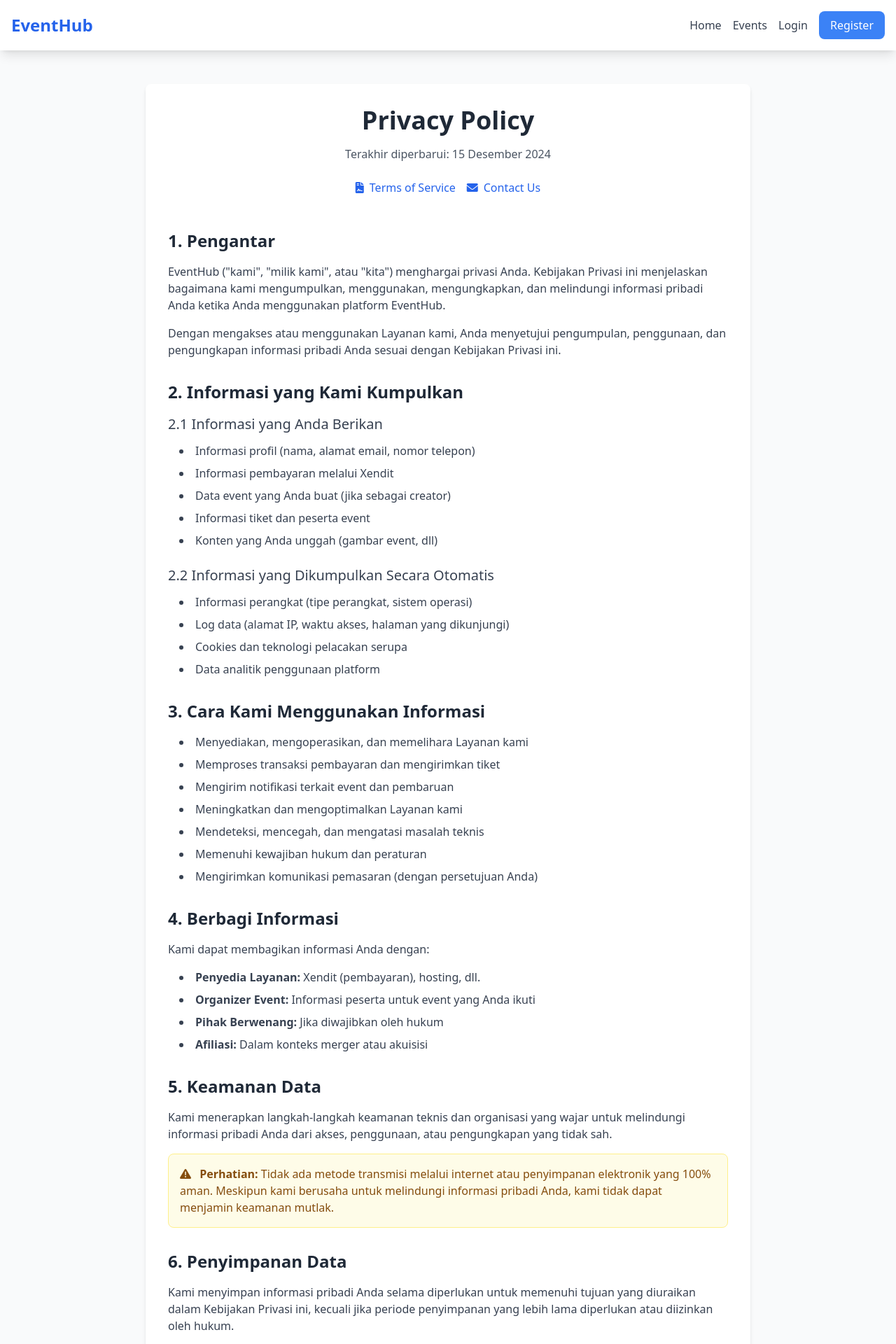
After one commit to Bahrul-Rozak/love, a Node server app: page /privacy in a window 1280 px wide. The commit adds this page. Shown: the top 1920 px of the page at 70% size. Run offline with Node 20, Linux system fonts and the light colour scheme; some libraries are stand-ins or nearby versions.

Commit message:
privacy page

```diff
--- a/app.js
+++ b/app.js
@@ -329,6 +329,15 @@ app.get('/events/:id', async (req, res) => {
 });
 // end halaman event detail
 
+// static page privacy
+app.get('/privacy', (req, res) => {
+    res.render('privacy', {
+        user: req.session.user,
+        title: 'Privacy Policy - EventHub'
+    });
+});
+// end static page privacy
+
 // end routes
 
 // Helper function untuk gambar kota
--- a/partials/footer.ejs
+++ b/partials/footer.ejs
@@ -22,7 +22,7 @@
                 <div>
                     <h4 class="font-semibold mb-4">Legal</h4>
                     <ul class="space-y-2 text-gray-400">
-                        <li><a href="#" class="hover:text-white">Privacy Policy</a></li>
+                        <li><a href="/privacy" class="hover:text-white">Privacy Policy</a></li>
                         <li><a href="#" class="hover:text-white">Terms of Service</a></li>
                     </ul>
                 </div>
--- /dev/null
+++ b/views/privacy.ejs
@@ -0,0 +1,250 @@
+<!DOCTYPE html>
+<html lang="id">
+<head>
+    <meta charset="UTF-8">
+    <meta name="viewport" content="width=device-width, initial-scale=1.0">
+    <title>Privacy Policy - EventHub</title>
+    <script src="https://cdn.tailwindcss.com"></script>
+    <link rel="stylesheet" href="https://cdnjs.cloudflare.com/ajax/libs/font-awesome/6.0.0/css/all.min.css">
+</head>
+<body class="bg-gray-50">
+    <!-- Navigation -->
+    <nav class="bg-white shadow-lg">
+        <div class="max-w-7xl mx-auto px-4">
+            <div class="flex justify-between items-center py-4">
+                <a href="/" class="text-2xl font-bold text-blue-600">EventHub</a>
+                <div class="flex items-center space-x-4">
+                    <a href="/" class="text-gray-700 hover:text-blue-600">Home</a>
+                    <a href="/events" class="text-gray-700 hover:text-blue-600">Events</a>
+                    <% if (user) { %>
+                        <a href="/orders/history" class="bg-blue-500 text-white px-4 py-2 rounded-lg hover:bg-blue-600">
+                            <i class="fas fa-history mr-2"></i>Order History
+                        </a>
+                    <% } else { %>
+                        <a href="/login" class="text-gray-700 hover:text-blue-600">Login</a>
+                        <a href="/register" class="bg-blue-500 text-white px-4 py-2 rounded-lg hover:bg-blue-600">Register</a>
+                    <% } %>
+                </div>
+            </div>
+        </div>
+    </nav>
+
+    <!-- Privacy Policy Content -->
+    <div class="max-w-4xl mx-auto px-4 py-12">
+        <div class="bg-white rounded-lg shadow-md p-8">
+            <!-- Header -->
+            <div class="text-center mb-12">
+                <h1 class="text-4xl font-bold text-gray-800 mb-4">Privacy Policy</h1>
+                <p class="text-gray-600">Terakhir diperbarui: 15 Desember 2024</p>
+                <div class="flex justify-center space-x-4 mt-6">
+                    <a href="/terms" class="text-blue-600 hover:text-blue-800">
+                        <i class="fas fa-file-contract mr-2"></i>Terms of Service
+                    </a>
+                    <a href="/contact" class="text-blue-600 hover:text-blue-800">
+                        <i class="fas fa-envelope mr-2"></i>Contact Us
+                    </a>
+                </div>
+            </div>
+
+            <!-- Introduction -->
+            <div class="mb-8">
+                <h2 class="text-2xl font-semibold text-gray-800 mb-4">1. Pengantar</h2>
+                <p class="text-gray-700 mb-4">
+                    EventHub ("kami", "milik kami", atau "kita") menghargai privasi Anda. Kebijakan Privasi ini menjelaskan bagaimana kami mengumpulkan, menggunakan, mengungkapkan, dan melindungi informasi pribadi Anda ketika Anda menggunakan platform EventHub.
+                </p>
+                <p class="text-gray-700">
+                    Dengan mengakses atau menggunakan Layanan kami, Anda menyetujui pengumpulan, penggunaan, dan pengungkapan informasi pribadi Anda sesuai dengan Kebijakan Privasi ini.
+                </p>
+            </div>
+
+            <!-- Information Collection -->
+            <div class="mb-8">
+                <h2 class="text-2xl font-semibold text-gray-800 mb-4">2. Informasi yang Kami Kumpulkan</h2>
+
+                <div class="mb-6">
+                    <h3 class="text-xl font-medium text-gray-700 mb-3">2.1 Informasi yang Anda Berikan</h3>
+                    <ul class="list-disc list-inside text-gray-700 space-y-2 ml-4">
+                        <li>Informasi profil (nama, alamat email, nomor telepon)</li>
+                        <li>Informasi pembayaran melalui Xendit</li>
+                        <li>Data event yang Anda buat (jika sebagai creator)</li>
+                        <li>Informasi tiket dan peserta event</li>
+                        <li>Konten yang Anda unggah (gambar event, dll)</li>
+                    </ul>
+                </div>
+
+                <div class="mb-6">
+                    <h3 class="text-xl font-medium text-gray-700 mb-3">2.2 Informasi yang Dikumpulkan Secara Otomatis</h3>
+                    <ul class="list-disc list-inside text-gray-700 space-y-2 ml-4">
+                        <li>Informasi perangkat (tipe perangkat, sistem operasi)</li>
+                        <li>Log data (alamat IP, waktu akses, halaman yang dikunjungi)</li>
+                        <li>Cookies dan teknologi pelacakan serupa</li>
+                        <li>Data analitik penggunaan platform</li>
+                    </ul>
+                </div>
+            </div>
+
+            <!-- How We Use Information -->
+            <div class="mb-8">
+                <h2 class="text-2xl font-semibold text-gray-800 mb-4">3. Cara Kami Menggunakan Informasi</h2>
+                <ul class="list-disc list-inside text-gray-700 space-y-2 ml-4">
+                    <li>Menyediakan, mengoperasikan, dan memelihara Layanan kami</li>
+                    <li>Memproses transaksi pembayaran dan mengirimkan tiket</li>
+                    <li>Mengirim notifikasi terkait event dan pembaruan</li>
+                    <li>Meningkatkan dan mengoptimalkan Layanan kami</li>
+                    <li>Mendeteksi, mencegah, dan mengatasi masalah teknis</li>
+                    <li>Memenuhi kewajiban hukum dan peraturan</li>
+                    <li>Mengirimkan komunikasi pemasaran (dengan persetujuan Anda)</li>
+                </ul>
+            </div>
+
+            <!-- Data Sharing -->
+            <div class="mb-8">
+                <h2 class="text-2xl font-semibold text-gray-800 mb-4">4. Berbagi Informasi</h2>
+                <p class="text-gray-700 mb-4">Kami dapat membagikan informasi Anda dengan:</p>
+                <ul class="list-disc list-inside text-gray-700 space-y-2 ml-4">
+                    <li><strong>Penyedia Layanan:</strong> Xendit (pembayaran), hosting, dll.</li>
+                    <li><strong>Organizer Event:</strong> Informasi peserta untuk event yang Anda ikuti</li>
+                    <li><strong>Pihak Berwenang:</strong> Jika diwajibkan oleh hukum</li>
+                    <li><strong>Afiliasi:</strong> Dalam konteks merger atau akuisisi</li>
+                </ul>
+            </div>
+
+            <!-- Data Security -->
+            <div class="mb-8">
+                <h2 class="text-2xl font-semibold text-gray-800 mb-4">5. Keamanan Data</h2>
+                <p class="text-gray-700 mb-4">
+                    Kami menerapkan langkah-langkah keamanan teknis dan organisasi yang wajar untuk melindungi informasi pribadi Anda dari akses, penggunaan, atau pengungkapan yang tidak sah.
+                </p>
+                <div class="bg-yellow-50 border border-yellow-200 rounded-lg p-4">
+                    <p class="text-yellow-800">
+                        <i class="fas fa-exclamation-triangle mr-2"></i>
+                        <strong>Perhatian:</strong> Tidak ada metode transmisi melalui internet atau penyimpanan elektronik yang 100% aman. Meskipun kami berusaha untuk melindungi informasi pribadi Anda, kami tidak dapat menjamin keamanan mutlak.
+                    </p>
+                </div>
+            </div>
+
+            <!-- Data Retention -->
+            <div class="mb-8">
+                <h2 class="text-2xl font-semibold text-gray-800 mb-4">6. Penyimpanan Data</h2>
+                <p class="text-gray-700">
+                    Kami menyimpan informasi pribadi Anda selama diperlukan untuk memenuhi tujuan yang diuraikan dalam Kebijakan Privasi ini, kecuali jika periode penyimpanan yang lebih lama diperlukan atau diizinkan oleh hukum.
+                </p>
+            </div>
+
+            <!-- Your Rights -->
+            <div class="mb-8">
+                <h2 class="text-2xl font-semibold text-gray-800 mb-4">7. Hak Anda</h2>
+                <p class="text-gray-700 mb-4">Anda memiliki hak untuk:</p>
+                <ul class="list-disc list-inside text-gray-700 space-y-2 ml-4">
+                    <li>Mengakses informasi pribadi Anda</li>
+                    <li>Memperbaiki informasi yang tidak akurat</li>
+                    <li>Menghapus informasi pribadi Anda</li>
+                    <li>Membatasi atau menolak pemrosesan data</li>
+                    <li>Menerima data dalam format terstruktur</li>
+                    <li>Mencabut persetujuan kapan saja</li>
+                </ul>
+            </div>
+
+            <!-- Cookies -->
+            <div class="mb-8">
+                <h2 class="text-2xl font-semibold text-gray-800 mb-4">8. Cookies</h2>
+                <p class="text-gray-700 mb-4">
+                    Kami menggunakan cookies dan teknologi pelacakan serupa untuk melacak aktivitas pada Layanan kami dan menyimpan informasi tertentu.
+                </p>
+                <p class="text-gray-700">
+                    Anda dapat menginstruksikan browser Anda untuk menolak semua cookies atau untuk menunjukkan kapan cookie dikirim. Namun, jika Anda tidak menerima cookies, Anda mungkin tidak dapat menggunakan beberapa bagian dari Layanan kami.
+                </p>
+            </div>
+
+            <!-- Third-Party Services -->
+            <div class="mb-8">
+                <h2 class="text-2xl font-semibold text-gray-800 mb-4">9. Layanan Pihak Ketiga</h2>
+                <p class="text-gray-700 mb-4">
+                    Layanan kami dapat berisi tautan ke situs web atau layanan pihak ketiga yang tidak dioperasikan oleh kami. Kami tidak memiliki kendali atas dan tidak bertanggung jawab atas konten, kebijakan privasi, atau praktik situs atau layanan pihak ketiga mana pun.
+                </p>
+                <div class="bg-blue-50 border border-blue-200 rounded-lg p-4">
+                    <p class="text-blue-800">
+                        <i class="fas fa-info-circle mr-2"></i>
+                        <strong>Xendit Payment:</strong> Pembayaran diproses melalui Xendit. Informasi pembayaran Anda dikumpulkan oleh Xendit dan tunduk pada Kebijakan Privasi mereka.
+                    </p>
+                </div>
+            </div>
+
+            <!-- Children's Privacy -->
+            <div class="mb-8">
+                <h2 class="text-2xl font-semibold text-gray-800 mb-4">10. Privasi Anak</h2>
+                <p class="text-gray-700">
+                    Layanan kami tidak ditujukan kepada siapa pun yang berusia di bawah 17 tahun ("Anak"). Kami tidak dengan sengaja mengumpulkan informasi pribadi dari siapa pun yang berusia di bawah 17 tahun. Jika Anda adalah orang tua atau wali dan Anda mengetahui bahwa Anak Anda telah memberikan informasi pribadi kepada kami, harap hubungi kami.
+                </p>
+            </div>
+
+            <!-- Changes to Policy -->
+            <div class="mb-8">
+                <h2 class="text-2xl font-semibold text-gray-800 mb-4">11. Perubahan Kebijakan Privasi</h2>
+                <p class="text-gray-700 mb-4">
+                    Kami dapat memperbarui Kebijakan Privasi kami dari waktu ke waktu. Kami akan memberi tahu Anda tentang perubahan apa pun dengan memposting Kebijakan Privasi baru di halaman ini.
+                </p>
+                <p class="text-gray-700">
+                    Anda disarankan untuk meninjau Kebijakan Privasi ini secara berkala untuk setiap perubahan. Perubahan pada Kebijakan Privasi ini efektif ketika diposting di halaman ini.
+                </p>
+            </div>
+
+            <!-- Contact -->
+            <div class="border-t border-gray-200 pt-8">
+                <h2 class="text-2xl font-semibold text-gray-800 mb-4">12. Hubungi Kami</h2>
+                <p class="text-gray-700 mb-4">
+                    Jika Anda memiliki pertanyaan tentang Kebijakan Privasi ini, silakan hubungi kami:
+                </p>
+                <div class="bg-gray-50 rounded-lg p-6">
+                    <div class="flex items-center mb-4">
+                        <i class="fas fa-envelope text-blue-600 text-xl w-8"></i>
+                        <div class="ml-4">
+                            <p class="font-semibold">Email</p>
+                            <p class="text-gray-600">privacy@EventHub.com</p>
+                        </div>
+                    </div>
+                    <div class="flex items-center">
+                        <i class="fas fa-map-marker-alt text-blue-600 text-xl w-8"></i>
+                        <div class="ml-4">
+                            <p class="font-semibold">Alamat</p>
+                            <p class="text-gray-600">Jl. Teknologi No. 123, Jakarta Selatan, Indonesia 12540</p>
+                        </div>
+                    </div>
+                </div>
+            </div>
+        </div>
+    </div>
+
+    <!-- Footer -->
+    <footer class="bg-gray-800 text-white py-8">
+        <div class="max-w-7xl mx-auto px-4">
+            <div class="grid grid-cols-1 md:grid-cols-3 gap-8">
+                <div>
+                    <h3 class="text-xl font-bold mb-4">EventHub</h3>
+                    <p class="text-gray-400">Platform event terbaik untuk menemukan dan mengelola acara terbaik di Indonesia.</p>
+                </div>
+                <div>
+                    <h4 class="text-lg font-semibold mb-4">Legal</h4>
+                    <ul class="space-y-2">
+                        <li><a href="/privacy" class="text-gray-400 hover:text-white">Privacy Policy</a></li>
+                        <li><a href="/terms" class="text-gray-400 hover:text-white">Terms of Service</a></li>
+                        <li><a href="/refund" class="text-gray-400 hover:text-white">Refund Policy</a></li>
+                    </ul>
+                </div>
+                <div>
+                    <h4 class="text-lg font-semibold mb-4">Connect</h4>
+                    <div class="flex space-x-4">
+                        <a href="#" class="text-gray-400 hover:text-white"><i class="fab fa-instagram text-2xl"></i></a>
+                        <a href="#" class="text-gray-400 hover:text-white"><i class="fab fa-facebook text-2xl"></i></a>
+                        <a href="#" class="text-gray-400 hover:text-white"><i class="fab fa-twitter text-2xl"></i></a>
+                        <a href="#" class="text-gray-400 hover:text-white"><i class="fab fa-linkedin text-2xl"></i></a>
+                    </div>
+                </div>
+            </div>
+            <div class="border-t border-gray-700 mt-8 pt-8 text-center text-gray-400">
+                <p>&copy; 2025 EventHub. All rights reserved.</p>
+            </div>
+        </div>
+    </footer>
+</body>
+</html>
```
